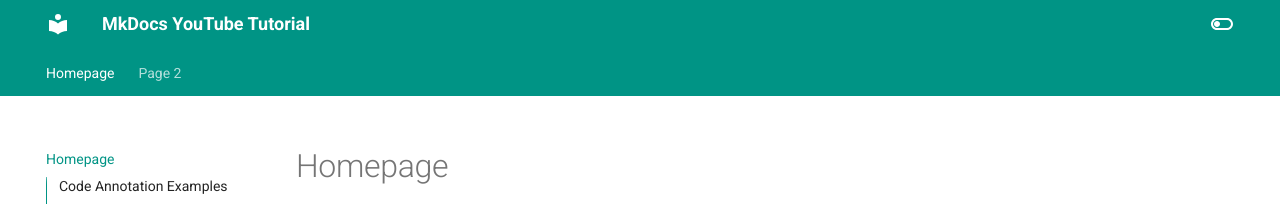
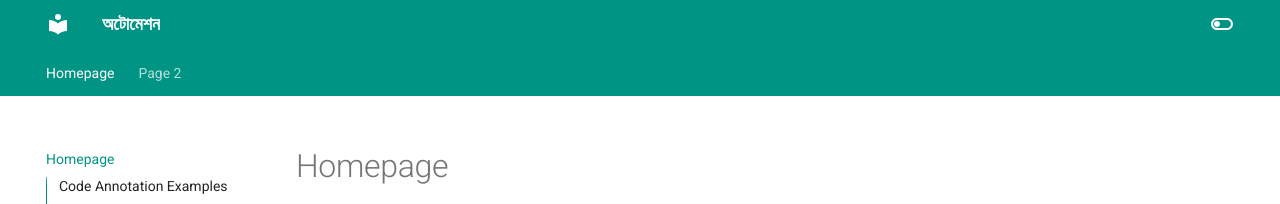
Before and after one commit to aiwithr/automation, an MkDocs documentation site: the page built from docs/index.md, in a window 1280 px wide. Shown: the top 204 px of the page. Built offline with MkDocs 1.6.1 and Material for MkDocs 9.7.7, drawn with Linux system fonts in a browser that asks for light colours; emoji names are drawn with the system emoji font.

Commit message:
Auto commit from VScode

```diff
--- a/mkdocs.yml
+++ b/mkdocs.yml
@@ -1,5 +1,5 @@
-site_name: MkDocs YouTube Tutorial
-site_url: https://james-willett.github.io/mkdocs-material-youtube-tutorial/
+site_name: অটোমেশন
+site_url: https://aiwithr.github.io/automation/
 theme:
   name: material
   features:
```
